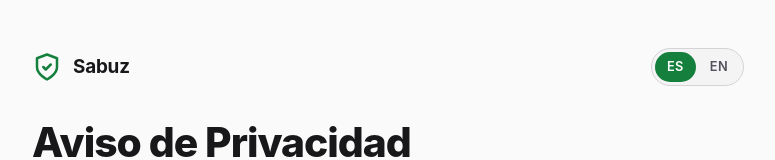
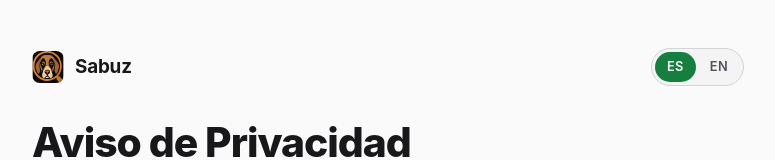
Before and after one commit to Martocrates/Martocrates.github.io, a plain HTML site: page Sabuz/index.html in a window 1280 px wide. Shown: the top 160 px of the page, without its empty margins (252-1027 px from the left). Drawn offline with Linux system fonts and the light colour scheme.

Commit message:
Se agrega logo

```diff
--- a/Sabuz/index.html
+++ b/Sabuz/index.html
@@ -124,9 +124,10 @@
     gap: 11px;
   }
   .brand .mark {
-    width: 30px; height: 30px;
-    color: var(--accent);
+    width: 32px; height: 32px;
     flex: 0 0 auto;
+    display: block;
+    border-radius: 8px;
   }
   .brand .wordmark {
     font-size: 1.18rem;
@@ -375,11 +376,7 @@
       <div class="top">
         <!-- Wordmark: icono escudo + nombre -->
         <div class="brand">
-          <svg class="mark" viewBox="0 0 24 24" fill="none" stroke="currentColor" stroke-width="2"
-               stroke-linecap="round" stroke-linejoin="round" aria-hidden="true">
-            <path d="M12 22s8-4 8-10V5l-8-3-8 3v7c0 6 8 10 8 10z"/>
-            <path d="M9 12l2 2 4-4"/>
-          </svg>
+          <img class="mark" src="./assets/Logo%20Sabuz.svg" alt="" aria-hidden="true" width="32" height="32">
           <span class="wordmark">Sabuz</span>
         </div>
 
```
Also changed, not shown: Sabuz/en.html (+2 -6 lines).
